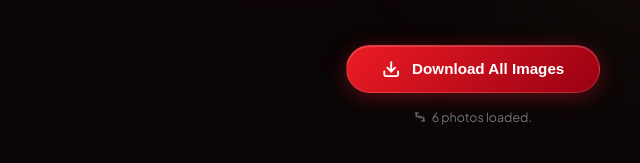
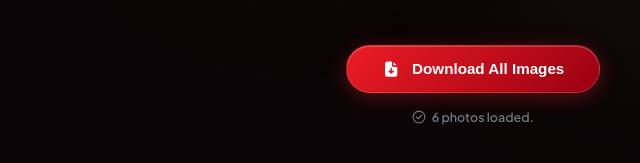
Before and after one commit to thakursameershetty/virat-anushka, a plain HTML site: page index.html in a window 1280 px wide. Shown: the part 529-692 px from the top of the page, 167-807 px from the left. Drawn offline with Linux system fonts and the light colour scheme.

Commit message:
style: update typography, replace download and sync icons, and refine card stacking order

```diff
--- a/index.html
+++ b/index.html
@@ -9,7 +9,7 @@
     <!-- Premium Typography: Plus Jakarta Sans -->
     <link rel="preconnect" href="https://fonts.googleapis.com">
     <link rel="preconnect" href="https://fonts.gstatic.com" crossorigin>
-    <link href="https://fonts.googleapis.com/css2?family=Plus+Jakarta+Sans:wght@300;400;500;600;700;800&display=swap"
+    <link href="https://fonts.googleapis.com/css2?family=Plus+Jakarta+Sans:ital,wght@0,200..800;1,200..800&display=swap"
         rel="stylesheet">
 
     <style>
@@ -557,6 +557,7 @@
         /* Dynamic Sync Text Trigger */
         .sync-hint {
             font-size: 0.78rem;
+            font-weight: 600;
             color: var(--text-secondary);
             display: flex;
             align-items: center;
@@ -832,19 +833,16 @@
         <!-- Centered Download Button & Dynamic Sync Hints -->
         <div class="button-wrapper">
             <button class="btn-download" id="download-all-btn">
-                <svg xmlns="http://www.w3.org/2000/svg" viewBox="0 0 24 24" fill="none" stroke="currentColor"
-                    stroke-width="2.5" stroke-linecap="round" stroke-linejoin="round">
-                    <path d="M21 15v4a2 2 0 0 1-2 2H5a2 2 0 0 1-2-2v-4" />
-                    <polyline points="7 10 12 15 17 10" />
-                    <line x1="12" x2="12" y1="15" y2="3" />
+                <svg xmlns="http://www.w3.org/2000/svg" fill="currentColor" viewBox="0 0 24 24">
+                    <path
+                        d="m12 2 .117.007a1 1 0 0 1 .876.876L13 3v4l.005.15a2 2 0 0 0 1.838 1.844L15 9h4l.117.007a1 1 0 0 1 .876.876L20 10v9a3 3 0 0 1-2.824 2.995L17 22H7a3 3 0 0 1-2.995-2.824L4 19V5a3 3 0 0 1 2.824-2.995L7 2zm0 8a1 1 0 0 0-1 1v3.585l-.793-.792a1 1 0 0 0-1.32-.083l-.094.083a1 1 0 0 0 0 1.414l2.5 2.5.044.042.068.055.11.071.114.054.105.035.15.03L12 18l.117-.007.117-.02.108-.033.081-.034.098-.052.092-.064.094-.083 2.5-2.5a1 1 0 0 0 0-1.414l-.094-.083a1 1 0 0 0-1.32.083l-.793.791V11a1 1 0 0 0-.883-.993zm2.999-7.001L19 7h-4z" />
                 </svg>
                 <span>Download All Images</span>
             </button>
             <div class="sync-hint" id="sync-hint">
-                <svg width="12" height="12" fill="none" stroke="currentColor" stroke-width="2" stroke-linecap="round"
-                    stroke-linejoin="round" viewBox="0 0 24 24">
-                    <path d="M20 20a10 10 0 0 0-16-8m16 8v-5m0 5h-5"></path>
-                    <path d="M4 4a10 10 0 0 0 16 8m-16-8v5m0-5h5"></path>
+                <svg width="14" height="14" xmlns="http://www.w3.org/2000/svg" fill="none" viewBox="0 0 24 24"
+                    stroke="currentColor" stroke-width="2" stroke-linecap="round" stroke-linejoin="round">
+                    <path d="m7.5 12 3 3 6-6m5.5 3c0 5.523-4.477 10-10 10S2 17.523 2 12 6.477 2 12 2s10 4.477 10 10" />
                 </svg>
                 <span id="sync-text">6 photos preloaded.</span>
             </div>
@@ -935,7 +933,7 @@
                 const normDist = mid > 0 ? distFromMid / mid : 0;
                 const tyOpen = -95 - (1 - normDist) * (n > 8 ? 70 : 55);
                 const tyHover = tyOpen - (n > 8 ? 30 : 40);
-                const zOpen = 20 + i;
+                const zOpen = 20 + (n - 1 - i);
 
                 const card = document.createElement('div');
                 card.className = 'card';
```
